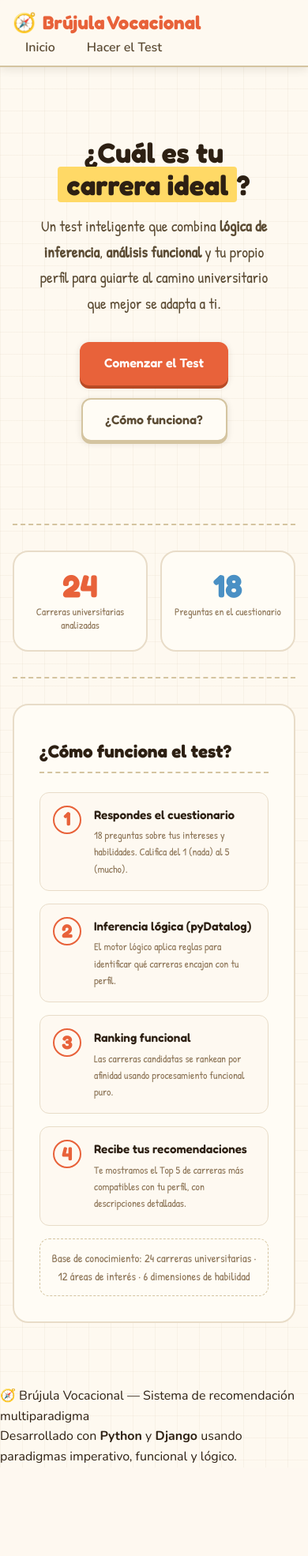
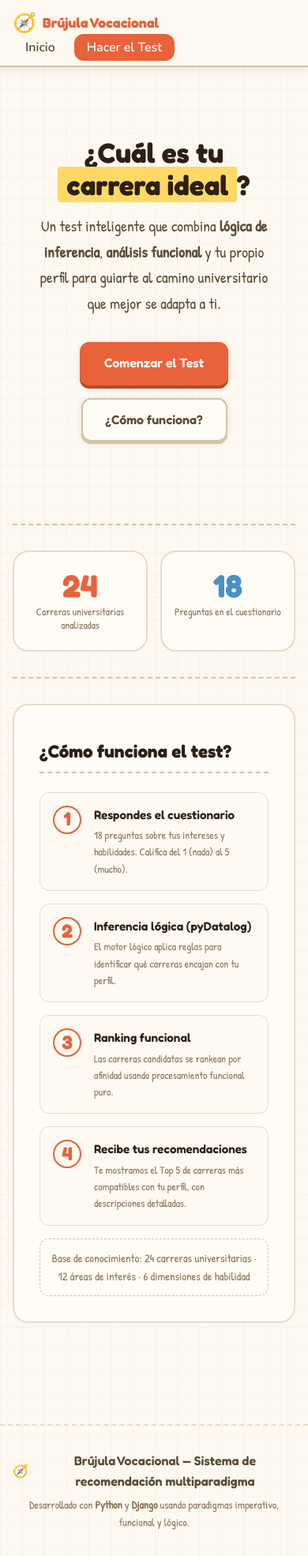
Before and after one commit to vDivCode/LenguajeDeProgrmacion, a Django app: page / in a window 390 px wide. Shown: the whole page at 79% size. Before the commit the page ends 1852 px from the top, so only its background shows below. Run offline with Django 5.2, Linux system fonts and the light colour scheme.

Commit message:
css: reorganizar indentacion y agregar estilos faltantes de navbar y footer
- Corregir indentacion inconsistente (el CSS generado por IA tenia 8 espacios en todas las reglas globales)
- Traducir encabezado del archivo: COMBINED CSS STYLES -> Brujula Vocacional
- Agregar estilos faltantes del componente navbar:
    .navbar-title: texto del logo
    .navbar-logo: icono del logo
    .nav-link-cta: boton 'Hacer el Test' en naranja
- Agregar estilos faltantes del componente footer:
    .site-footer: contenedor principal del pie de pagina
    .footer-container: centra el contenido
    .footer-text: linea de titulo con icono
    .footer-sub: subtitulo en fuente manuscrita
- Agregar .navbar-title al responsive para movil (font-size reducido)

```diff
--- a/test_vocacional/static/test_vocacional/css/estilos.css
+++ b/test_vocacional/static/test_vocacional/css/estilos.css
@@ -1,7 +1,6 @@
-
-
-/* ================================================================
-   COMBINED CSS STYLES
+/* ================================================================
+   ESTILOS - Brújula Vocacional
+   Sistema de diseño tipo cuaderno escolar
    ================================================================ */
 
 /* ================================================================
@@ -98,6 +97,21 @@
 .navbar-brand:hover { transform: scale(1.04); }
 .navbar-brand .brand-icon { font-size: 1.6rem; }
 
+/* Texto del logo en la navbar */
+.navbar-title {
+    font-family: var(--font-heading);
+    font-size: 1.3rem;
+    font-weight: 700;
+    color: var(--clr-accent1);
+}
+
+/* Ícono de logo en la navbar */
+.navbar-logo {
+    font-size: 1.5rem;
+    display: flex;
+    align-items: center;
+}
+
 .navbar-links {
     display: flex;
     gap: 0.5rem;
@@ -115,6 +129,17 @@
 .navbar-links a:hover {
     background: var(--clr-highlight);
     color: var(--clr-ink);
+}
+/* Enlace CTA en la navbar (Hacer el Test) */
+.nav-link-cta {
+    background: var(--clr-accent1);
+    color: white !important;
+    border-radius: var(--radius-md);
+    padding: 0.4rem 1rem;
+}
+.nav-link-cta:hover {
+    background: #d4502d !important;
+    color: white !important;
 }
 
 /* ================================================================
@@ -309,6 +334,7 @@
 /* ================================================================
    PIE DE PÁGINA
    ================================================================ */
+/* Clase legacy (por compatibilidad) */
 .footer {
     text-align: center;
     padding: 2rem;
@@ -319,12 +345,45 @@
     margin-top: 3rem;
 }
 
-        /* ================================================================
-           RESPONSIVE
+/* Componente footer actual */
+.site-footer {
+    text-align: center;
+    padding: 2rem 1rem;
+    color: var(--clr-ink-muted);
+    border-top: 2px dashed var(--clr-line);
+    margin-top: 3rem;
+}
+
+.footer-container {
+    max-width: 920px;
+    margin: 0 auto;
+}
+
+.footer-text {
+    font-family: var(--font-heading);
+    font-size: 1rem;
+    font-weight: 600;
+    color: var(--clr-ink-soft);
+    margin-bottom: 0.4rem;
+    display: flex;
+    align-items: center;
+    justify-content: center;
+    gap: 0.5rem;
+}
+
+.footer-sub {
+    font-family: var(--font-handwrite);
+    font-size: 0.85rem;
+    color: var(--clr-ink-muted);
+}
+
+/* ================================================================
+   RESPONSIVE — GLOBAL
    ================================================================ */
 @media (max-width: 640px) {
     body::before { display: none; }
     .navbar { padding: 0.6rem 1rem; }
+    .navbar-title { font-size: 1.1rem; }
     .main-container { padding: 1.5rem 1rem 3rem; }
     .card { padding: 1.5rem; }
     .btn-lg { font-size: 1rem; padding: 0.8rem 1.8rem; }
@@ -350,7 +409,7 @@
 .animate-in { animation: fadeInUp 0.5s ease forwards; }
 
 /* ================================================================
-       HOME PAGE STYLES
+   ESTILOS — PÁGINA DE INICIO
    ================================================================ */
 .hero-section {
         text-align: center;
```
Lines whose indentation alone changed are shown as unchanged.
